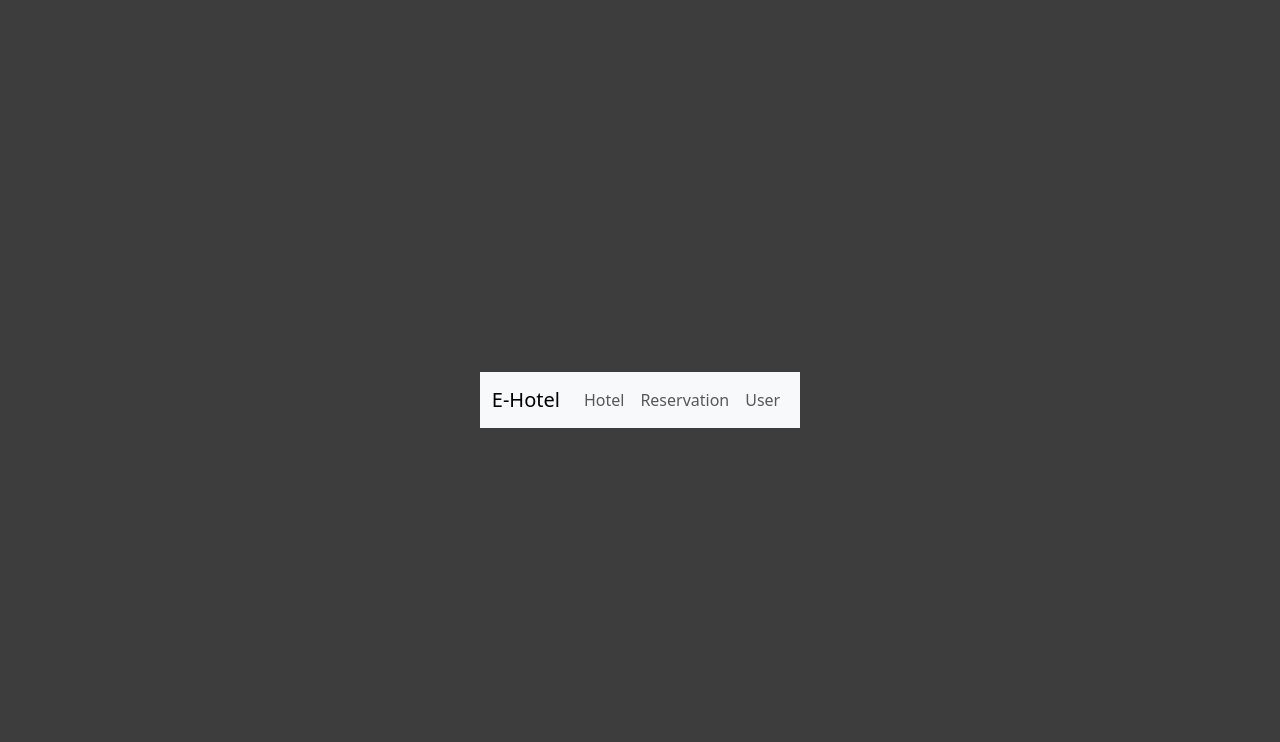
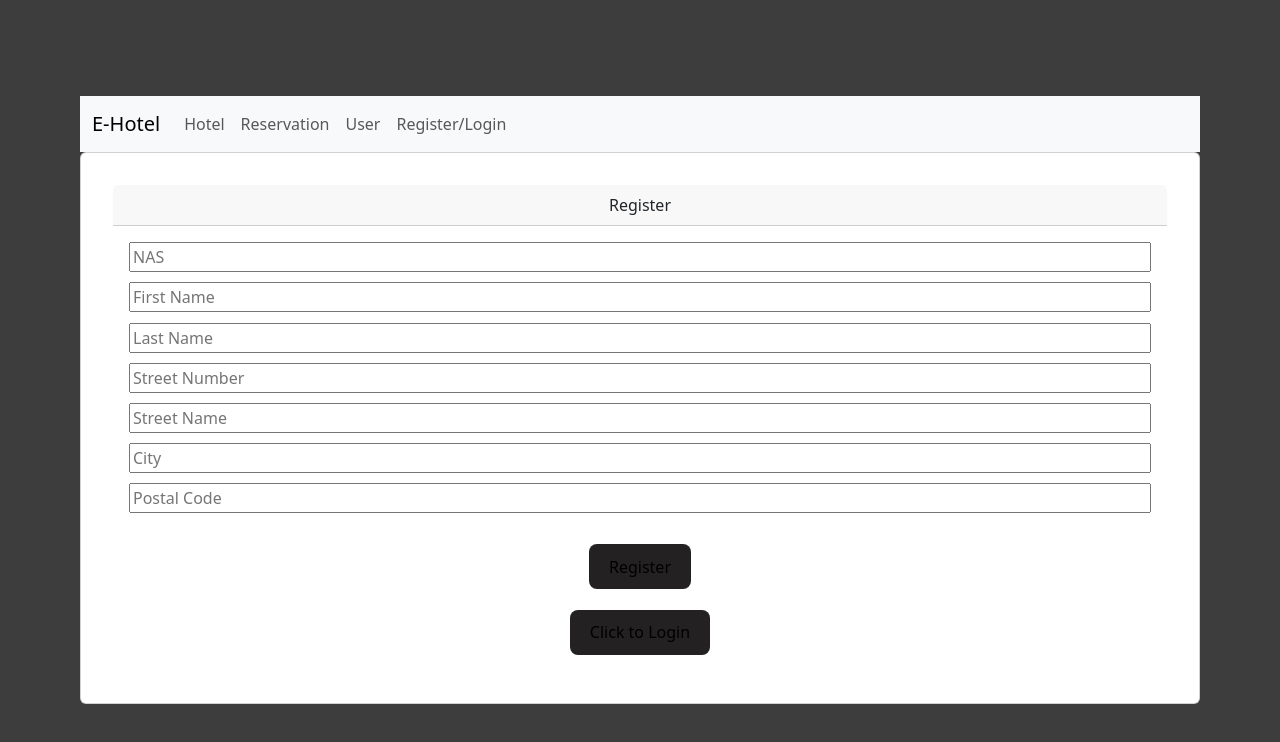
Before and after one commit to falla055/CSI2532_projet_groupe13, a React (Vite) app in the folder hotel/: page /Register in a window 1280 px wide. Shown: the top 742 px of the page. Built offline with nearby package versions, Linux system fonts and the light colour scheme.

Commit message:
fixing fetching issues

```diff
--- a/hotel/src/App.jsx
+++ b/hotel/src/App.jsx
@@ -7,6 +7,7 @@ import User from './User'
 import './App.css'
 import Reservation from './Reservation'
 import BasicNav from './Navbar'
+import Register from './Register'
 import { BrowserRouter as Router, Route, Routes } from 'react-router-dom';
 
 
@@ -22,6 +23,7 @@ function App() {
           <Route path="/Room/:hotelName" element={<Room />} />
           <Route path="/Reservation" element={<Reservation />} />
           <Route path="/User" element={<User />} />
+          <Route path="/Register" element={<Register />} />
         </Routes>
       </Router>
     </>
--- a/hotel/src/Navbar.jsx
+++ b/hotel/src/Navbar.jsx
@@ -20,6 +20,7 @@ function BasicNav() {
             <Nav.Link as={Link} to="/">Hotel</Nav.Link>
             <Nav.Link as={Link} to="/Reservation">Reservation</Nav.Link>
             <Nav.Link as={Link} to="/User">User</Nav.Link>
+            <Nav.Link as={Link} to="/Register">Register/Login</Nav.Link>
           </Nav>
         </Navbar.Collapse>
       </Container>
--- /dev/null
+++ b/hotel/src/Register.jsx
@@ -0,0 +1,138 @@
+import React, { useState } from "react";
+import Card from "react-bootstrap/Card"; // Import Card component from react-bootstrap
+
+function Register() {
+  const [formData, setFormData] = useState({
+    nas: "",
+    prenom: "",
+    nom: "",
+    numRue: "",
+    nomRue: "",
+    ville: "",
+    cp: "",
+    registerDate: new Date().toISOString().slice(0, 10),
+  });
+
+  const handleRegisterChange = (e) => {
+    const { name, value } = e.target;
+    setFormData({ ...formData, [name]: value });
+  };
+
+  const handleRegisterSubmit = async (e) => {
+    e.preventDefault();
+    try {
+      const response = await fetch("http://localhost:5000/clients", {
+        method: "POST",
+        headers: {
+          "Content-Type": "application/json",
+        },
+        body: JSON.stringify(formData),
+      });
+      const data = await response.json();
+
+      localStorage.setItem("NAS", data.nas);
+
+      // Show alert upon successful registration
+      window.alert("Successfully registered!");
+
+      // Redirect logic can be added here upon successful registration
+    } catch (error) {
+      console.error("Failed to register:", error);
+    }
+  };
+
+  const handleLogin = () => {
+    const enteredNAS = prompt("Please enter your NAS:");
+    if (enteredNAS) {
+      localStorage.setItem("NAS", enteredNAS);
+      window.alert("Login completed!");
+    }
+  };
+
+  return (
+    <>
+      <Card style={{ width: "70rem" }}>
+        {/* Set width of the card */}
+        <Card.Header>Register</Card.Header>
+        <Card.Body>
+          <form onSubmit={handleRegisterSubmit}>
+            <div style={{ display: "flex", flexDirection: "column" }}>
+              {/* Add flex styles for vertical spacing */}
+              <input
+                style={{ marginBottom: "1%" }}
+                type="text"
+                name="nas"
+                placeholder="NAS"
+                value={formData.nas}
+                onChange={handleRegisterChange}
+                required
+              />
+              <input
+                style={{ marginBottom: "1%" }}
+                type="text"
+                name="prenom"
+                placeholder="First Name"
+                value={formData.prenom}
+                onChange={handleRegisterChange}
+                required
+              />
+              <input
+                style={{ marginBottom: "1%" }}
+                type="text"
+                name="nom"
+                placeholder="Last Name"
+                value={formData.nom}
+                onChange={handleRegisterChange}
+                required
+              />
+              <input
+                style={{ marginBottom: "1%" }}
+                type="text"
+                name="numRue"
+                placeholder="Street Number"
+                value={formData.numRue}
+                onChange={handleRegisterChange}
+                required
+              />
+              <input
+                style={{ marginBottom: "1%" }}
+                type="text"
+                name="nomRue"
+                placeholder="Street Name"
+                value={formData.nomRue}
+                onChange={handleRegisterChange}
+                required
+              />
+              <input
+                style={{ marginBottom: "1%" }}
+                type="text"
+                name="ville"
+                placeholder="City"
+                value={formData.ville}
+                onChange={handleRegisterChange}
+                required
+              />
+              <input
+                style={{ marginBottom: "1%" }}
+                type="text"
+                name="cp"
+                placeholder="Postal Code"
+                value={formData.cp}
+                onChange={handleRegisterChange}
+                required
+              />
+            </div>
+            <button style={{ marginTop: "2%" }} type="submit">
+              Register
+            </button>
+          </form>
+          <button style={{ marginTop: "2%" }} onClick={handleLogin}>
+            Click to Login
+          </button>
+        </Card.Body>
+      </Card>
+    </>
+  );
+}
+
+export default Register;
--- a/hotel/src/Reservation.jsx
+++ b/hotel/src/Reservation.jsx
@@ -56,7 +56,6 @@ const ReservationCard = ({ reservation }) => {
   return (
     <>
       <div style={{ marginTop: "3rem" }}>
-
         <Card style={{ width: "18rem" }}>
           <Card.Body>
             <Card.Title>Reservation</Card.Title>
--- a/hotel/src/Room.jsx
+++ b/hotel/src/Room.jsx
@@ -14,6 +14,9 @@ function Room() {
 
   const { hotelName } = useParams();
   const [rooms, setRooms] = useState([]);
+  const [reservationStart, setReservationStart] = useState("");
+  const [reservationEnd, setReservationEnd] = useState("");
+  const [showReservationModal, setShowReservationModal] = useState(false);
 
   useEffect(() => {
     fetch(`http://localhost:5000/hotels/${hotelName}/rooms`)
@@ -46,10 +49,8 @@ function Room() {
           extphone: parseInt(document.getElementById("formExtPhone").value),
         };
 
-        // Extract the room number from the URL or any other way you have it
-        const roomNumber = selectedRoom.numerochambre; // Replace '123' with the actual room number
+        const roomNumber = selectedRoom ? selectedRoom.numerochambre : null;
 
-        // Send a PATCH request to update the room
         const response = await fetch(`/rooms/${roomNumber}`, {
             method: 'PATCH',
             headers: {
@@ -62,22 +63,62 @@ function Room() {
             throw new Error('Failed to update room');
         }
 
-        // Handle successful update
         console.log('Room updated successfully');
 
-        // Close the modal or perform any other actions as needed
         setShow(false);
     } catch (error) {
         console.error('Error updating room:', error.message);
-        // Handle error - display an error message, etc.
-        console.log('Error updating room:', error.message);
     }
 };
 
+const createReservation = async (room) => {
+  try {
+    const confirmReservation = window.confirm(
+      `Do you want to make a reservation for room ${room.numerochambre} at ${hotelName}?`
+    );
 
-  const reserve = () => {
-    console.log("reserve");
+    if (confirmReservation) {
+      setShowReservationModal(true);
+    } else {
+      console.log('Reservation cancelled');
     }
+  } catch (error) {
+    console.error('Error creating reservation:', error.message);
+  }
+};
+
+const handleConfirmReservation = async () => {
+  try {
+    if (!selectedRoom) {
+      throw new Error('No room selected for reservation');
+    }
+
+    const response = await fetch('/reservations', {
+      method: 'POST',
+      headers: {
+        'Content-Type': 'application/json'
+      },
+      body: JSON.stringify({
+        resstart: reservationStart,
+        resend: reservationEnd,
+        nasclient: localStorage.getItem('nasClient'),
+        numerochambre: selectedRoom.numerochambre,
+        nomhotel: hotelName,
+        status: 'active'
+      })
+    });
+
+    if (!response.ok) {
+      throw new Error('Failed to create reservation');
+    }
+
+    console.log('Reservation created successfully');
+    setShowReservationModal(false);
+    alert('Reservation created successfully');
+  } catch (error) {
+    console.error('Error creating reservation:', error.message);
+  }
+};
 
 const handleFilterClick = () => {
   setFilterClicked(true);
@@ -91,7 +132,6 @@ function Room() {
 
 const filteredRooms = rooms.filter((room) => {
   if (showAllClicked) return true;
-    console.log(parseInt(room.prixparnuit), parseInt(priceFilter) )
   if (filterClicked) {
     return (
       (superficieFilter === "" || room.superficie === parseInt(superficieFilter)) &&
@@ -223,7 +263,7 @@ function Room() {
                                   marginRight: 20,
                                 }}
                                 variant="primary"
-                                onClick={() => handleShow(room)}
+                                onClick={() => createReservation(room)}
                               >
                                 Reserve
                               </Button>
@@ -287,6 +327,41 @@ function Room() {
             </Button>
           </Modal.Footer>
         </Modal>
+
+        {/* Reservation Modal */}
+        <Modal show={showReservationModal} onHide={() => setShowReservationModal(false)}>
+          <Modal.Header closeButton>
+            <Modal.Title>Reservation Dates</Modal.Title>
+          </Modal.Header>
+          <Modal.Body>
+            <Form>
+              <Form.Group controlId="formReservationStart">
+                <Form.Label>Start Date</Form.Label>
+                <Form.Control
+                  type="date"
+                  value={reservationStart}
+                  onChange={(e) => setReservationStart(e.target.value)}
+                />
+              </Form.Group>
+              <Form.Group controlId="formReservationEnd">
+                <Form.Label>End Date</Form.Label>
+                <Form.Control
+                  type="date"
+                  value={reservationEnd}
+                  onChange={(e) => setReservationEnd(e.target.value)}
+                />
+              </Form.Group>
+            </Form>
+          </Modal.Body>
+          <Modal.Footer>
+            <Button variant="secondary" onClick={() => setShowReservationModal(false)}>
+              Cancel
+            </Button>
+            <Button variant="primary" onClick={handleConfirmReservation}>
+              Confirm
+            </Button>
+          </Modal.Footer>
+        </Modal>
       </Container>
     </>
   );
--- a/hotel/src/User.jsx
+++ b/hotel/src/User.jsx
@@ -1,44 +1,83 @@
-import React, { useState } from 'react';
+import React, { useState, useEffect } from 'react';
 import Card from "react-bootstrap/Card";
 import Button from "react-bootstrap/Button";
-import Modal from "react-bootstrap/Modal";
-
-import {
-    MDBCard,
-    MDBCardBody,
-    MDBCardHeader,
-    MDBCheckbox,
-    MDBCol,
-    MDBContainer,
-    MDBInput,
-    MDBRow,
-    MDBRadio,
-    MDBBtn,
-    MDBListGroup,
-    MDBListGroupItem,
-  } from "mdb-react-ui-kit";
 
 function User() {
-  // Sample profile data
+  const [nas, setNAS] = useState('');
+  const [user, setUser] = useState(null);
+
+  useEffect(() => {
+    // Retrieve the NAS value from localStorage
+    const storedNAS = localStorage.getItem('NAS');
+    if (storedNAS) {
+      setNAS(storedNAS);
+    }
+  }, []);
+
+  useEffect(() => {
+    if (nas) {
+      fetch(`http://localhost:5000/clients/${nas}`)
+        .then(res => res.json())
+        .then(data => setUser(data))
+        .catch(err => console.log(err));
+    }
+  }, [nas]);
+
   const [profile, setProfile] = useState({
-    username: 'example_user',
-    email: 'user@example.com',
-    firstName: 'John',
-    lastName: 'Doe',
-    age: 30,
-    bio: 'This is a sample bio.',
+    firstName: '',
+    lastName: '',
+    streetNumber: '',
+    streetName: '',
+    city: '',
+    postalCode: '',
   });
 
   const [editing, setEditing] = useState(false);
 
   const handleEditClick = () => {
-    setEditing(true);
+    setEditing(!editing); // Toggle editing mode
+    // Set initial values for editing fields
+    if (!editing && user) {
+      setProfile({
+        firstName: user.prenom,
+        lastName: user.nom,
+        streetNumber: user.numrue,
+        streetName: user.nomrue,
+        city: user.ville,
+        postalCode: user.cp,
+      });
+    }
   };
 
-  const handleSaveClick = () => {
+  const handleSaveClick = async () => {
+    try {
+      const response = await fetch(`http://localhost:5000/clients/${nas}`, {
+        method: "PATCH",
+        headers: {
+          "Content-Type": "application/json",
+        },
+        body: JSON.stringify({
+          prenom: profile.firstName,
+          nom: profile.lastName,
+          numrue: profile.streetNumber,
+          nomrue: profile.streetName,
+          ville: profile.city,
+          cp: profile.postalCode,
+        }),
+      });
+      const data = await response.json();
 
-    console.log('Saving changes:', profile);
-    setEditing(false);
+      // Show alert upon successful update
+      window.alert("Profile updated successfully!");
+
+      // Update the user state with the updated data
+      setUser(data);
+
+      // Exit editing mode
+      setEditing(false);
+    } catch (error) {
+      console.error("Failed to update profile:", error);
+    }
   };
 
   const handleChange = (e) => {
@@ -47,98 +86,51 @@ function User() {
   };
 
   return (
-    <Card style={{ width: "70rem", height: "80rem", backgroundColor: "lightGrey" }} >
+    <Card style={{ width: "70rem", height: "80rem", backgroundColor: "lightGrey" }}>
+      <div>
+        {user ? (
+          <>
+            <h2>View Profile</h2>
+            {editing ? (
+              <>
+                <label>First Name:
+                  <input type="text" name="firstName" value={profile.firstName} onChange={handleChange} />
+                </label><br />
+                <label>Last Name:
+                  <input type="text" name="lastName" value={profile.lastName} onChange={handleChange} />
+                </label><br />
+                <label>Street Number:
+                  <input type="text" name="streetNumber" value={profile.streetNumber} onChange={handleChange} />
+                </label><br />
+                <label>Street Name:
+                  <input type="text" name="streetName" value={profile.streetName} onChange={handleChange} />
+                </label><br />
+                <label>City:
+                  <input type="text" name="city" value={profile.city} onChange={handleChange} />
+                </label><br />
+                <label>Postal Code:
+                  <input type="text" name="postalCode" value={profile.postalCode} onChange={handleChange} />
+                </label><br />
+                <Button variant="primary" onClick={handleSaveClick}>Save</Button>
+                <Button variant="danger" onClick={handleEditClick}>Cancel</Button> {/* Add Cancel button */}
+              </>
+            ) : (
+              <>
+                <p><strong>First Name:</strong> {user.prenom}</p>
+                <p><strong>Last Name:</strong> {user.nom}</p>
+                <p><strong>Street Number:</strong> {user.numrue}</p>
+                <p><strong>Street Name:</strong> {user.nomrue}</p>
+                <p><strong>City:</strong> {user.ville}</p>
+                <p><strong>Postal Code:</strong> {user.cp}</p>
+                <Button variant="primary" onClick={handleEditClick}>Edit</Button>
+              </>
+            )}
 
-    <div>
-      {editing ? (
-        <div>
-          <h2>Edit Profile</h2>
-          <label>
-            Username:
-            <input
-              type="text"
-              name="username"
-              value={profile.username}
-              onChange={handleChange}
-            />
-          </label>
-          <br />
-          <label>
-            Email:
-            <input
-              type="email"
-              name="email"
-              value={profile.email}
-              onChange={handleChange}
-            />
-          </label>
-          <br />
-          <label>
-            First Name:
-            <input
-              type="text"
-              name="firstName"
-              value={profile.firstName}
-              onChange={handleChange}
-            />
-          </label>
-          <br />
-          <label>
-            Last Name:
-            <input
-              type="text"
-              name="lastName"
-              value={profile.lastName}
-              onChange={handleChange}
-            />
-          </label>
-          <br />
-          <label>
-            Age:
-            <input
-              type="number"
-              name="age"
-              value={profile.age}
-              onChange={handleChange}
-            />
-          </label>
-          <br />
-          <label>
-            Bio:
-            <textarea
-              name="bio"
-              value={profile.bio}
-              onChange={handleChange}
-            />
-          </label>
-          <br />
-          <Button variant = "Primary" onClick={handleSaveClick}>Save</Button>
-        </div>
-      ) : (
-        <div>
-          <h2>View Profile</h2>
-          <p>
-            <strong>Username:</strong> {profile.username}
-          </p>
-          <p>
-            <strong>Email:</strong> {profile.email}
-          </p>
-          <p>
-            <strong>First Name:</strong> {profile.firstName}
-          </p>
-          <p>
-            <strong>Last Name:</strong> {profile.lastName}
-          </p>
-          <p>
-            <strong>Age:</strong> {profile.age}
-          </p>
-          <p>
-            <strong>Bio:</strong> {profile.bio}
-          </p>
-          <Button variant = "Primary" onClick={handleEditClick}>Edit</Button>
-        </div>
-      )}
-    </div>
+          </>
+        ) : (
+          <p>Loading...</p>
+        )}
+      </div>
     </Card>
   );
 }
```
Lines whose indentation alone changed are shown as unchanged.
